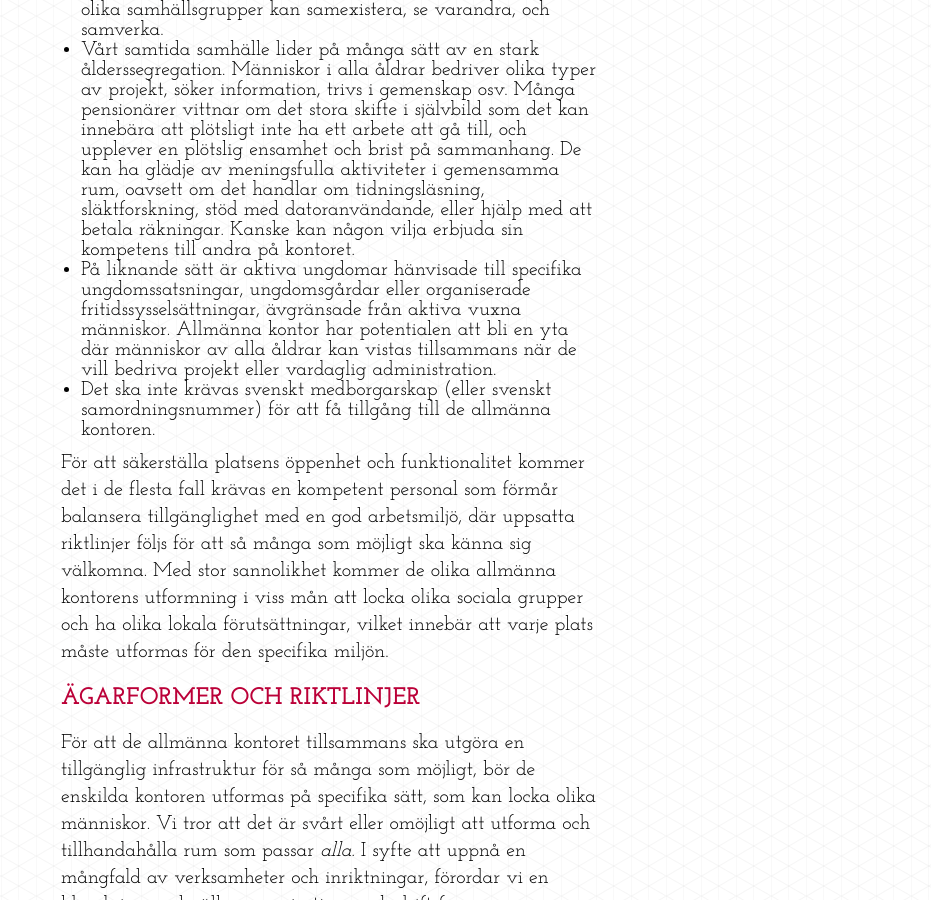
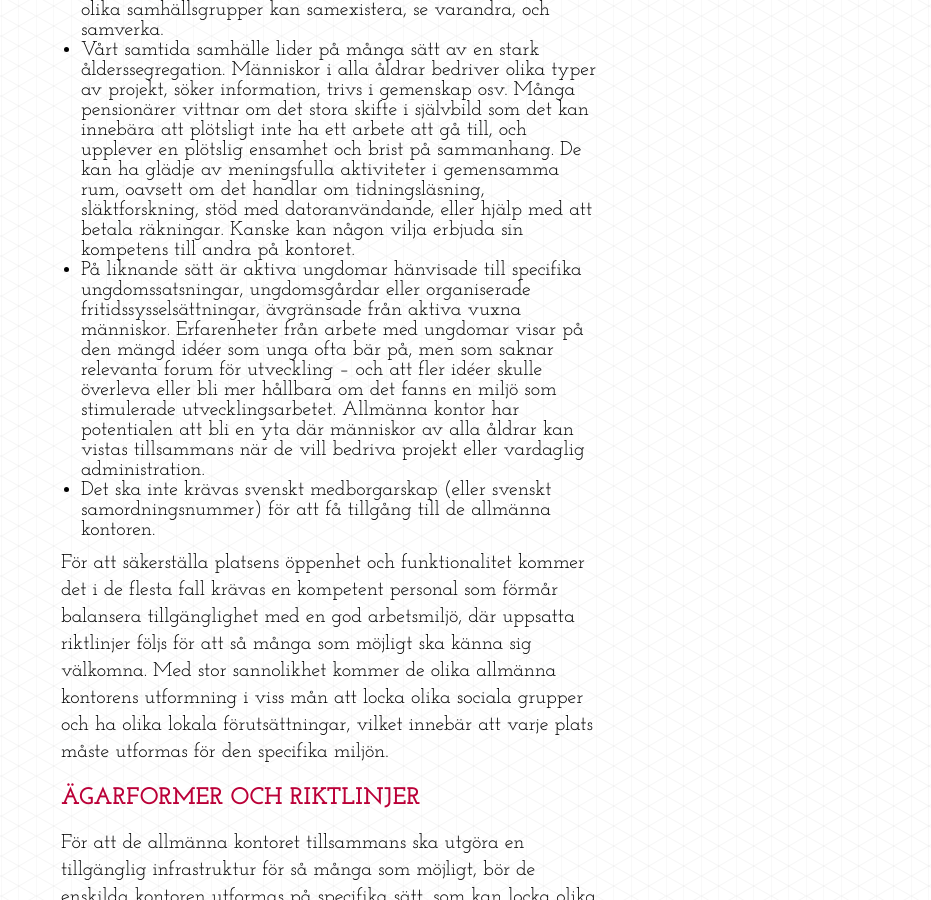
Before and after one commit to dilettant/allmannakontoret, a Jekyll site: the page built from koncept/visionen_om_allmanna_kontor.md, in a window 1280 px wide and 900 px high, scrolled down 3244 px. Shown: the whole window, without its empty margins (349-1280 px from the left). Built offline with Jekyll 4.4.1, drawn with Linux system fonts in a browser that asks for light colours; comment, search, counter and statistics services are not loaded.

Commit message:
Updated koncept/visionen_om_allmanna_kontor.md

```diff
--- a/koncept/visionen_om_allmanna_kontor.md
+++ b/koncept/visionen_om_allmanna_kontor.md
@@ -34,7 +34,7 @@ Då de allmänna kontoren föreslås vara offentliga platser, är de per definit
 * Tillgång till kommunikationsteknolgi spelar en allt större roll i dagens globala samhälle. Långt ifrån alla har i dag tillgång till dator och internetuppkoppling. Därför kan allmänna kontor, i likhet med offentliga bibliotek, innebära en praktisk resurs även för de som saknar tillgång till kommunikationsteknologi i hemmet.
 * Hemlösa behöver regelbundet vara i kontakt med myndigheter, ha möjligheter till arbetsträning, meningsfull sysselsättning och tillgång till gemenskap. Allmänna kontor kan i detta avseende både vara en välkomnande plats för människor som annars stängs ute från professionella miljöer och sociala sammanhang där de kan möta professionellt aktiva människor. Offentligheten som allmänna kontor utgör föreslår att samhället behöver fler ytor där människor från olika samhällsgrupper kan samexistera, se varandra, och samverka.
 * Vårt samtida samhälle lider på många sätt av en stark ålderssegregation. Människor i alla åldrar bedriver olika typer av projekt, söker information, trivs i gemenskap osv. Många pensionärer vittnar om det stora skifte i självbild som det kan innebära att plötsligt inte ha ett arbete att gå till, och upplever en plötslig ensamhet och brist på sammanhang. De kan ha glädje av meningsfulla aktiviteter i gemensamma rum, oavsett om det handlar om tidningsläsning, släktforskning, stöd med datoranvändande, eller hjälp med att betala räkningar. Kanske kan någon vilja erbjuda sin kompetens till andra på kontoret.
-* På liknande sätt är aktiva ungdomar hänvisade till specifika ungdomssatsningar, ungdomsgårdar eller organiserade fritidssysselsättningar, ävgränsade från aktiva vuxna människor. Allmänna kontor har potentialen att bli en yta där människor av alla åldrar kan vistas tillsammans när de vill bedriva projekt eller vardaglig administration.
+* På liknande sätt är aktiva ungdomar hänvisade till specifika ungdomssatsningar, ungdomsgårdar eller organiserade fritidssysselsättningar, ävgränsade från aktiva vuxna människor. Erfarenheter från arbete med ungdomar visar på den mängd idéer som unga ofta bär på, men som saknar relevanta forum för utveckling – och att fler idéer skulle överleva eller bli mer hållbara om det fanns en miljö som stimulerade utvecklingsarbetet. Allmänna kontor har potentialen att bli en yta där människor av alla åldrar kan vistas tillsammans när de vill bedriva projekt eller vardaglig administration.
 * Det ska inte krävas svenskt medborgarskap (eller svenskt samordningsnummer) för att få tillgång till de allmänna kontoren.
 
 För att säkerställa platsens öppenhet och funktionalitet kommer det i de flesta fall krävas en kompetent personal som förmår balansera tillgänglighet med en god arbetsmiljö, där uppsatta riktlinjer följs för att så många som möjligt ska känna sig välkomna. Med stor sannolikhet kommer de olika allmänna kontorens utformning i viss mån att locka olika sociala grupper och ha olika lokala förutsättningar, vilket innebär att varje plats måste utformas för den specifika miljön.
```
